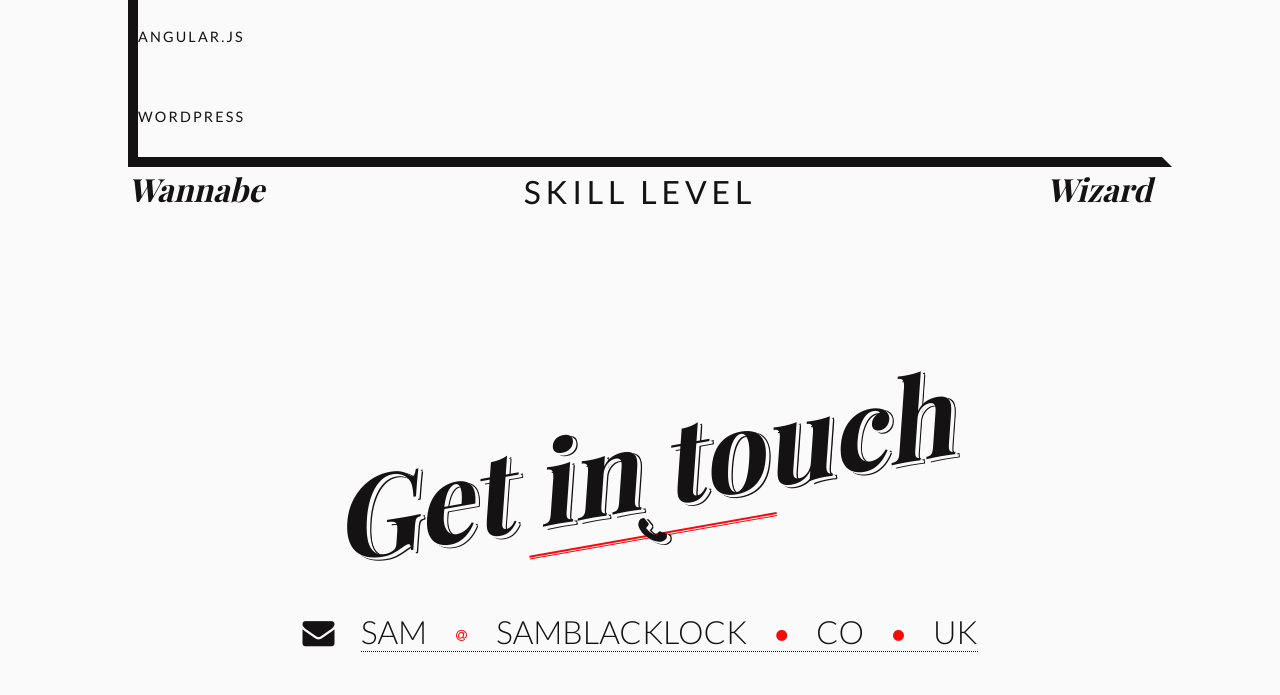
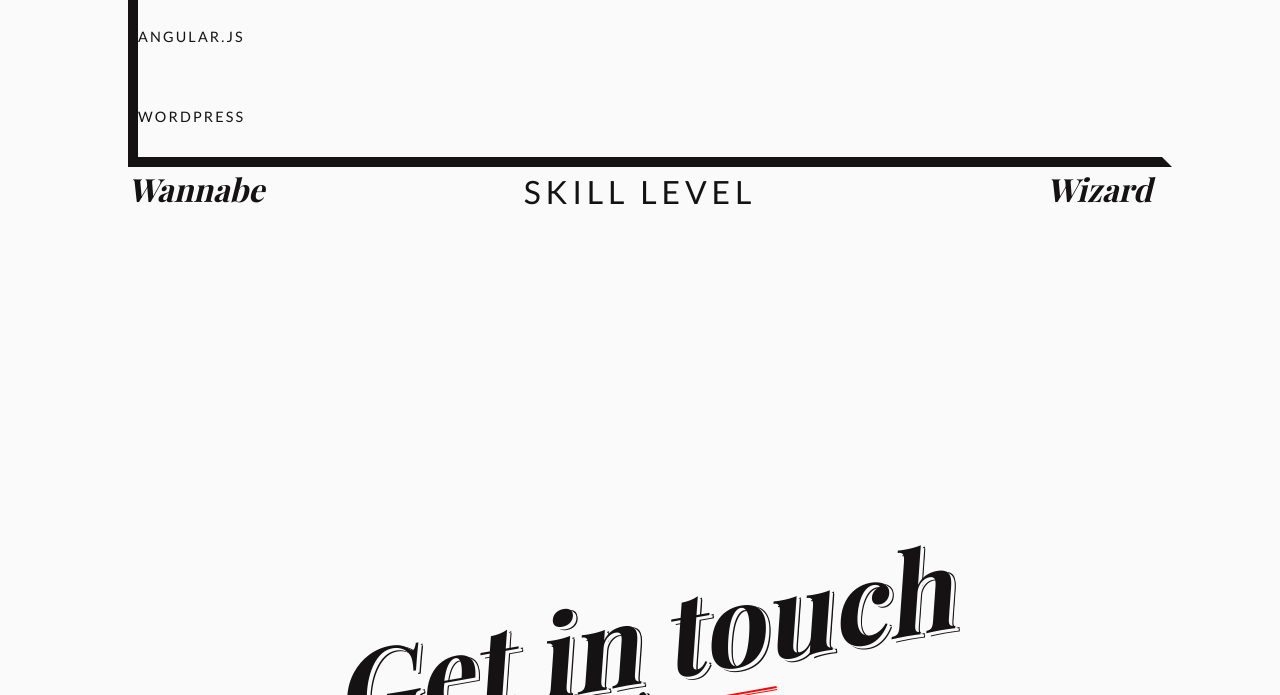
Before and after one commit to samblacklock/samblacklock.github.io, a plain HTML site: page index.html in a window 1280 px wide. Shown: the part 4181-4876 px from the top of the page. Drawn offline with nearby package versions, Linux system fonts and the light colour scheme; a web font is replaced by a local one.

Commit message:
fixed contact height

```diff
--- a/css/sass/_homepage.scss
+++ b/css/sass/_homepage.scss
@@ -311,6 +311,10 @@
     }
 }
 
+.contact {
+    height: 100%;
+}
+
 .contactHeading {
     @include superCallout(7rem, "true", "\f095");
     text-align: center;
```
Also changed, not shown: css/screen.css, 1 other file.
